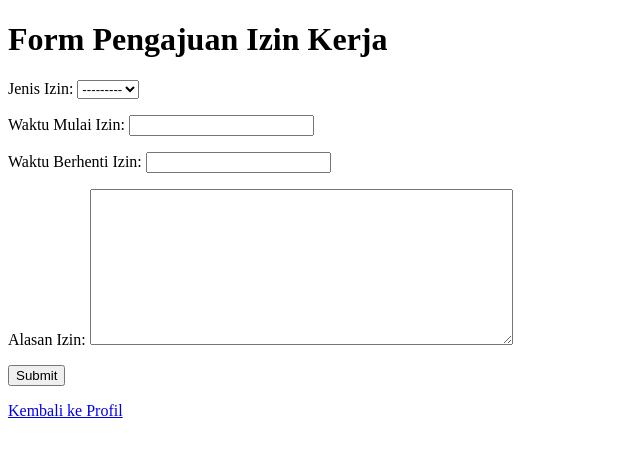
After one commit to raselstr/Aplikasi-Data-Pegawai, a Django app: page /pengajuan_izin/ in a window 1280 px wide. The commit adds this page. Shown: the top 457 px of the page, without its empty margins (0-640 px from the left). Run offline with Django 3.2, Linux system fonts and the light colour scheme; a user stored in the database is signed in.

Commit message:
31 Mei 2021

```diff
--- /dev/null
+++ b/kehadiran/forms.py
@@ -0,0 +1,33 @@
+from django.forms import ModelForm
+from django import forms
+from kehadiran.models import Izin1
+
+class IzinForm(ModelForm):
+    class Meta:
+        model = Izin1
+        fields = ['jenis_kehadiran', 'waktu_mulai', 'waktu_berhenti', 'alasan']
+        labels = {
+            'jenis_kehadiran':'Jenis Izin',
+            'waktu_mulai':'Waktu Mulai Izin',
+            'waktu_berhenti':'Waktu Berhenti Izin',
+            'alasan':'Alasan Izin',
+            }
+
+        error_messages = {
+            'jenis_kehadiran': {
+                'required': 'Anda harus memilih jenis izin'
+                },
+            'waktu_mulai' : {
+                'required': "Anda harus menentukan tanggal izin dimulai"
+                },
+            'waktu_berhenti' : {
+                'required': "Anda harus menentukan tanggal izin berakhir"\
+                },
+            'alasan':{
+                'required': "Alasan harus diisi agar dapat disetujui oleh HRD"
+                }
+            }
+
+        widgets = {
+            'alasan': forms.Textarea(attrs={ 'cols':50, 'rows': 10 })
+            }
--- a/kehadiran/models.py
+++ b/kehadiran/models.py
@@ -20,3 +20,19 @@ class Kehadiran(models.Model):
 
     def __unicode__(self):
         return self.karyawan.nama
+
+class Izin1(models.Model):
+    JENIS_KEHADIRAN_CHOICES = (
+        ('izin', 'Izin'),
+        ('cuti', 'Cuti')
+    )
+
+    karyawan = models.ForeignKey(Karyawan,on_delete=models.CASCADE, null=True)
+    jenis_kehadiran = models.CharField(max_length=20, choices=JENIS_KEHADIRAN_CHOICES)
+    waktu_mulai = models.DateField()
+    waktu_berhenti = models.DateField()
+    alasan = models.TextField()
+    disetujui = models.BooleanField(default=False)
+
+    def __unicode__(self):
+        return self.karyawan.nama
--- /dev/null
+++ b/kehadiran/templates/tambah_izin.html
@@ -0,0 +1,17 @@
+<!DOCTYPE html>
+<htmL>
+    <head>
+        <title>Mini HRD</title>
+    </head>
+    <body>
+        <h1>Form Pengajuan Izin Kerja</h1>
+
+        <form action="/pengajuan_izin/" method="POST">
+            {% csrf_token %}
+            {{ form.as_p }}
+            <input type="submit" value="Submit" />
+        </form>
+
+        <p><a href="/">Kembali ke Profil</a></p>
+    </body>
+</htmL>
--- /dev/null
+++ b/kehadiran/urls.py
@@ -0,0 +1,17 @@
+from django.contrib import admin
+from django.urls import path, include
+
+
+from homepage import views as homepage_views
+from karyawan import views as karyawan_views
+from kehadiran import views as kehadiran_views
+
+urlpatterns = [
+    # path('admin/', admin.site.urls),
+    path('', karyawan_views.profil),
+    path('login/', homepage_views.login_view),
+    path('logout/', homepage_views.logout_view),
+    path('daftar_hadir/', kehadiran_views.daftar_hadir),
+    path('pengajuan_izin/', kehadiran_views.pengajuan_izin),
+    path('daftar_izin/', kehadiran_views.daftar_izin),
+]
--- a/kehadiran/views.py
+++ b/kehadiran/views.py
@@ -3,7 +3,8 @@ from django.contrib.auth.decorators import login_required
 from django.conf import settings
 
 from karyawan.models import Karyawan
-from kehadiran.models import Kehadiran
+from kehadiran.models import Kehadiran, Izin1
+from kehadiran.forms import IzinForm
 
 # Create your views here.
 
@@ -17,3 +18,29 @@ def daftar_hadir(request):
         daftar_hadir = Kehadiran.objects.filter(waktu__year=tahun, waktu__month=bulan, karyawan__id=request.session['karyawan_id'])
 
     return render(request, 'daftar_hadir.html', {'daftar_hadir':daftar_hadir})
+
+@login_required(login_url=settings.LOGIN_URL)
+def pengajuan_izin(request):
+    if request.method == 'POST':
+        form_data = request.POST
+        form = IzinForm(form_data)
+        if form.is_valid():
+            izin = Izin1(
+                    karyawan = Karyawan.objects.get(id=request.session['karyawan_id']),
+                    jenis_kehadiran = request.POST['jenis_kehadiran'],
+                    waktu_mulai = request.POST['waktu_mulai'],
+                    waktu_berhenti = request.POST['waktu_berhenti'],
+                    alasan = request.POST['alasan'],
+                    disetujui = False,
+                )
+            izin.save()
+            return redirect('/')
+    else:
+        form = IzinForm()
+
+    return render(request, 'tambah_izin.html', {'form':form})
+
+@login_required(login_url=settings.LOGIN_URL)
+def daftar_izin(request):
+    daftar_izin = Izin1.objects.filter(karyawan__id=request.session['karyawan_id'])
+    return render(request, 'daftar_izin.html', {'daftar_izin':daftar_izin})
--- a/mywebsite/urls.py
+++ b/mywebsite/urls.py
@@ -14,8 +14,8 @@ Including another URLconf
     2. Add a URL to urlpatterns:  path('blog/', include('blog.urls'))
 """
 from django.contrib import admin
-from django.urls import path
-from django.urls.conf import include
+from django.urls import path,include
+# from django.urls.conf import include
 
 from homepage import views as homepage_views
 from karyawan import views as karyawan_views
@@ -28,5 +28,8 @@ urlpatterns = [
     path('login/', homepage_views.login_view),
     path('logout/', homepage_views.logout_view),
     path('daftar_hadir/', kehadiran_views.daftar_hadir),
+    path('pengajuan_izin/', kehadiran_views.pengajuan_izin),
+    path('daftar_izin/', kehadiran_views.daftar_izin),
+    path('kehadiran/', include('kehadiran.urls')),
 
 ]
```
Also changed, not shown: karyawan/templates/profil.html (+7 -1 lines), kehadiran/admin.py (+39 -1 lines), kehadiran/templates/daftar_izin.html (added, +46 -0 lines), db.sqlite3, kehadiran/migrations/0003_auto_20210531_0838.py (added), kehadiran/migrations/0004_rename_izin_izin1.py (added).
